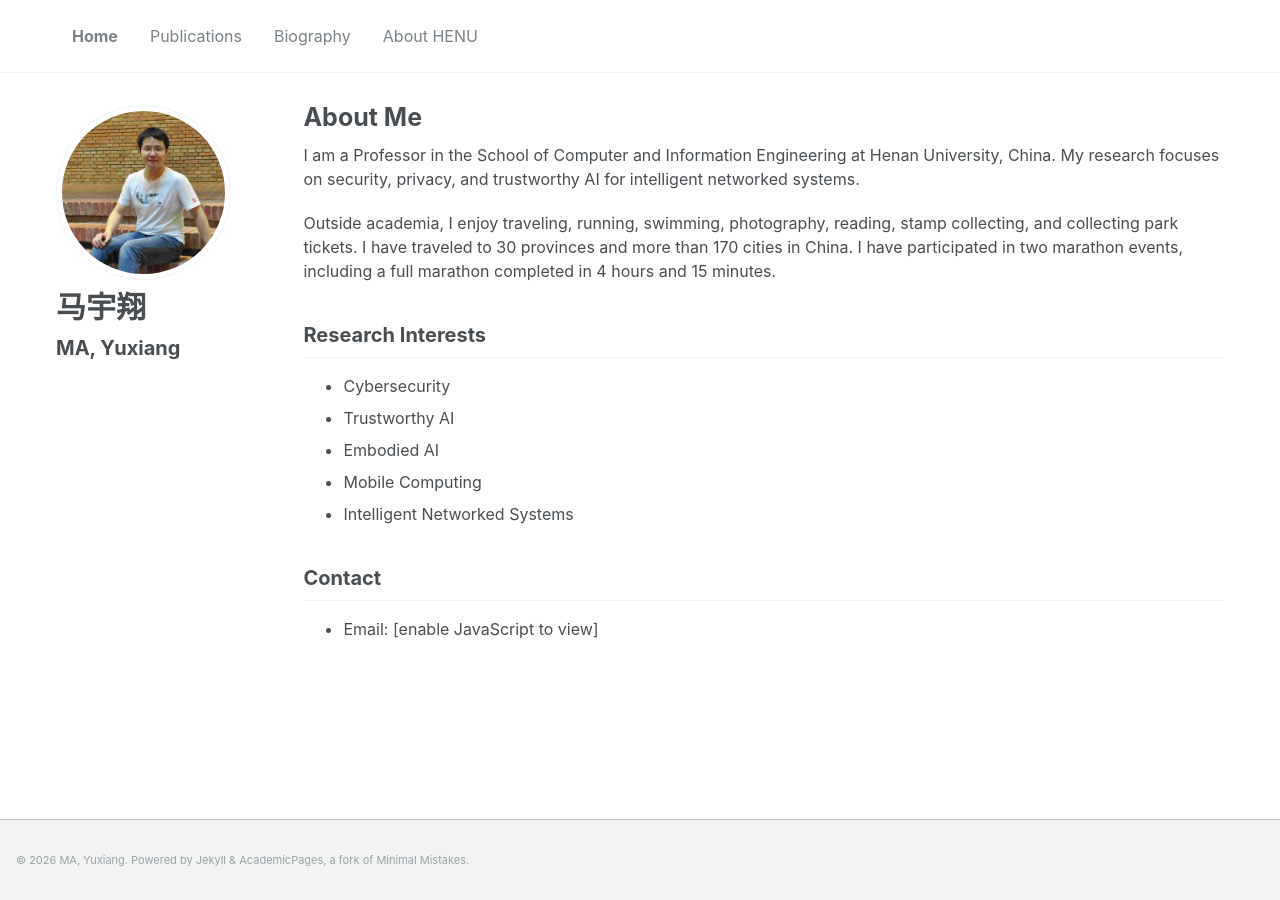
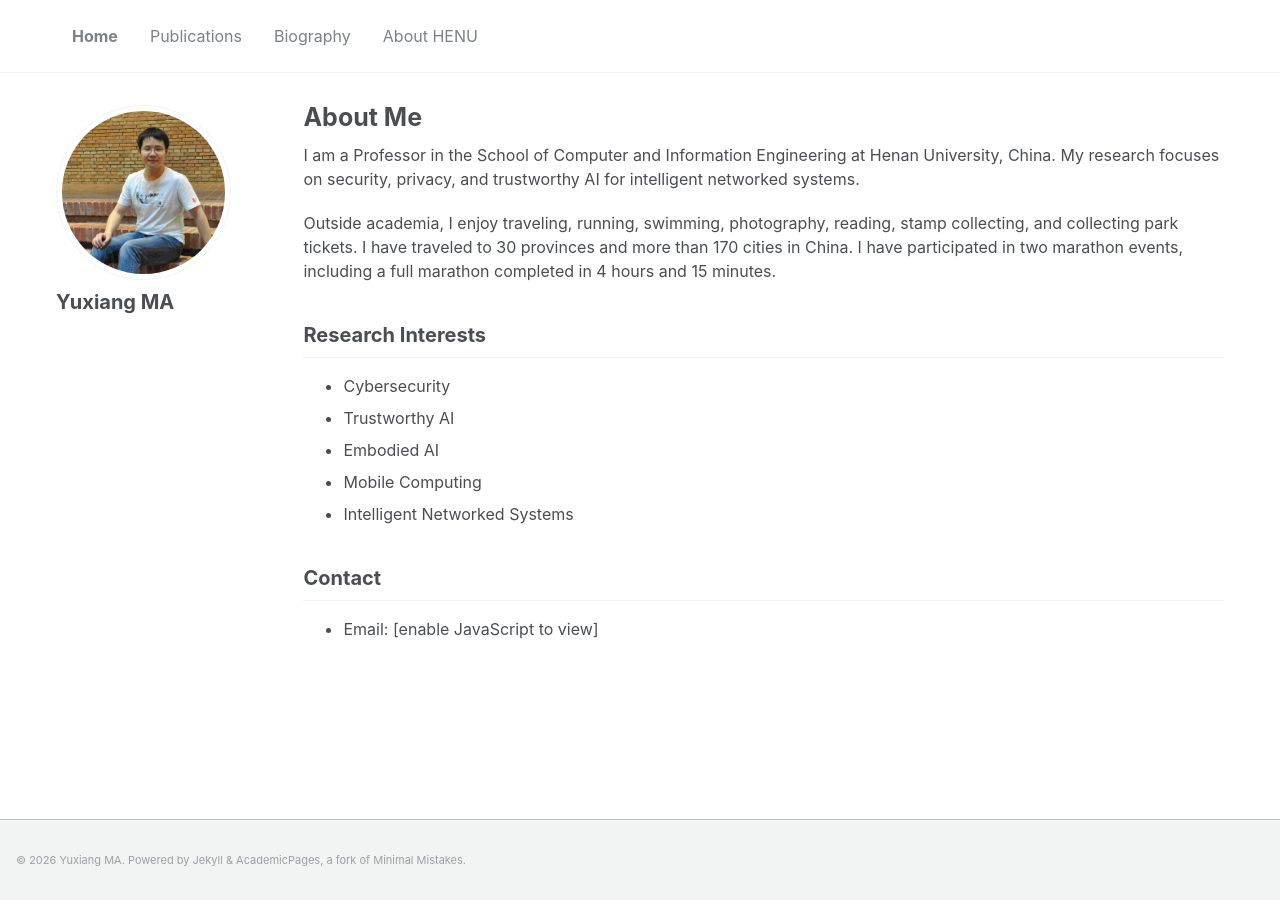
Before and after one commit to mayuxiang/Homepage, a Jekyll site: the page built from _pages/about.md, in a window 1280 px wide. Built offline with Jekyll 4.4.1, drawn with Linux system fonts in a browser that asks for light colours.

```diff
--- a/_config.yml
+++ b/_config.yml
@@ -1,8 +1,8 @@
 # Site Settings
 locale                   : "en-US"
-title                    : "MA, Yuxiang"
+title                    : "Yuxiang MA"
 title_separator          : "-"
-name                     : "MA, Yuxiang"
+name                     : "Yuxiang MA"
 description              : &description "Dr. MA Yuxiang's personal homepage"
 url                      : "https://yuxiangma.com"
 baseurl                  :
@@ -25,7 +25,7 @@ yandex_site_verification :
 
 # Site Author
 author:
-  name             : "MA, Yuxiang"
+  name             : "Yuxiang MA"
   avatar           : "me.jpg"
   bio              :
   location         :
--- a/_includes/author-profile.html
+++ b/_includes/author-profile.html
@@ -20,13 +20,7 @@
   </div>
 
   <div class="author__content">
-    {% if page.url == '/henu/' or page.url contains '/henu/' %}
-    <h3 class="author__name-zh">河南大学</h3>
-    <h3 class="author__name">Henan University</h3>
-    {% else %}
-    <h3 class="author__name-zh">马宇翔</h3>
     <h3 class="author__name">{{ author.name }}</h3>
-    {% endif %}
     {% if author.bio %}<p class="author__bio">{{ author.bio }}</p>{% endif %}
     <!-- Typing Effect -->
     <div class="sidebar-typing" aria-live="polite">
--- a/assets/js/tech-effects.js
+++ b/assets/js/tech-effects.js
@@ -1,5 +1,5 @@
 /**
- * Tech Effects for MA, Yuxiang's Homepage
+ * Tech Effects for Yuxiang MA's Homepage
  * - Particle constellation background
  * - Matrix rain (dark mode + desktop only)
  * - Dark mode toggle (manual, localStorage)
```
